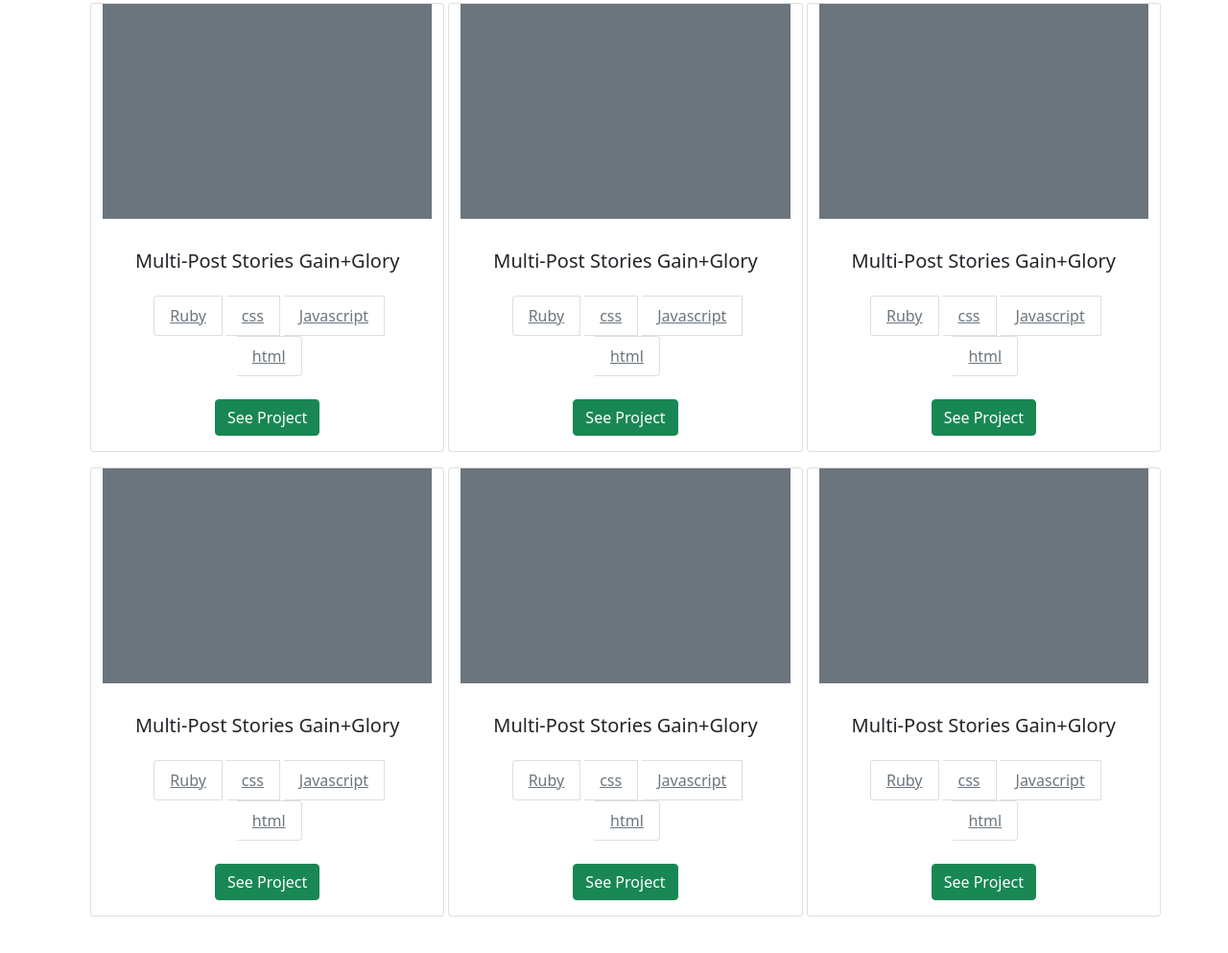
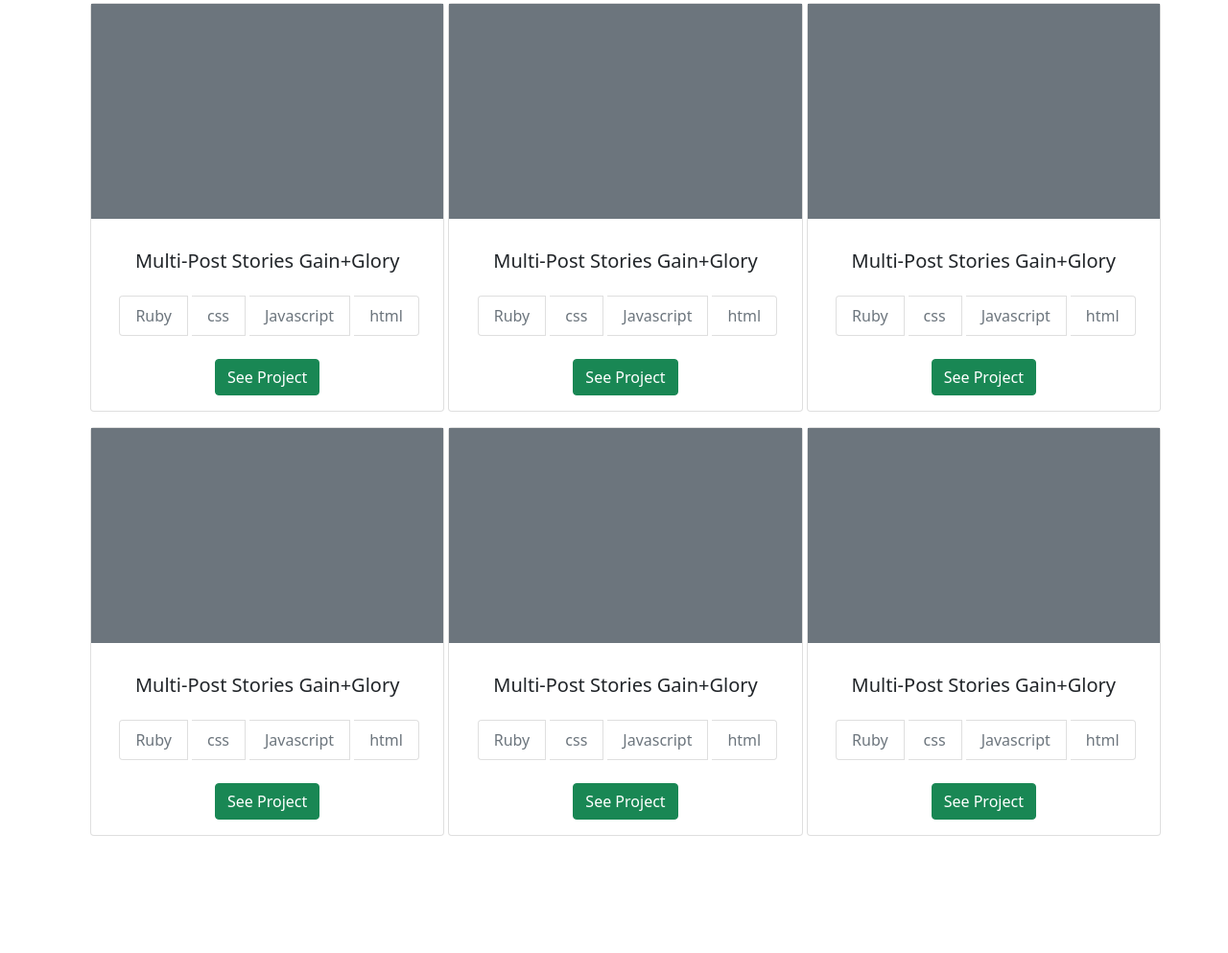
Before and after one commit to Fayob/microverse-bootstrap-project, a plain HTML site: page index.html in a window 1280 px wide. Shown: the part 591-1584 px from the top of the page at 96% size. After the commit the page ends 1518 px from the top, so only its background shows below. Drawn offline with nearby package versions, Linux system fonts and the light colour scheme.

Commit message:
added Work section and changed Navbar

```diff
--- a/index.html
+++ b/index.html
@@ -17,17 +17,37 @@
     <title>Bootstrap Portfolio</title>
   </head>
   <body>
+    <main style="
+          background-image: url(./assets/Header-llustration-desktop@2x.png);
+          background-position: center;
+          background-size: 100% 100%;
+        ">
     <!-- navbar -->
-    <nav id="navbar-example2" class="navbar navbar-light bg-light px-3">
+    <nav class="navbar navbar-expand-sm navbar-light">
+  <div class="container-fluid">
+    <a class="navbar-brand" href="#">Welcome</a>
+    <button class="navbar-toggler" type="button" data-bs-toggle="collapse" data-bs-target="#navbarNavAltMarkup" aria-controls="navbarNavAltMarkup" aria-expanded="false" aria-label="Toggle navigation">
+      <span class="navbar-toggler-icon"></span>
+    </button>
+    <div class="collapse navbar-collapse" id="navbarNavAltMarkup">
+      <div class="navbar-nav">
+        <a class="nav-link active" aria-current="page" href="#portfolio">Portfolio</a>
+        <a class="nav-link" href="#about_me">About</a>
+        <a class="nav-link" href="#contact_me">Contact</a>
+      </div>
+    </div>
+  </div>
+</nav>
+    <!-- <nav id="navbar-example2" class="navbar navbar-light bg-light px-3">
       <a class="navbar-brand" href="#">Welcome</a>
       <ul class="nav nav-pills">
         <li class="nav-item">
-          <a class="nav-link text-muted" href="#intro">Intro</a>
+          <a class="nav-link text-muted" href="#portfolio">Portfolio</a>
         </li>
         <li class="nav-item">
           <a class="nav-link text-muted" href="#works">Recent works</a>
         </li>
-        <li class="nav-item dropdown">
+        <li class="nav-item dropdown bg-light">
           <a
             class="nav-link dropdown-toggle text-muted"
             data-bs-toggle="dropdown"
@@ -43,7 +63,7 @@
           </ul>
         </li>
       </ul>
-    </nav>
+    </nav> -->
     <div
       data-bs-spy="scroll"
       data-bs-target="#navbar-example2"
@@ -51,14 +71,10 @@
       class="scrollspy-example"
       tabindex="0"
     >
-      <main
-        id="intro"
-        class="container text-center my-4 ms-auto"
-        style="
-          background-image: url(./assets/Header-llustration-desktop@2x.png);
-          background-position: center;
-          background-size: 100% 100%;
-        "
+      <!-- Introduction section -->
+      <section
+        id="portfolio"
+        class="container text-center my-4 mx-auto"
       >
         <h1 class="h1 text-muted fw-bold mt-3">Hey there. I'm Favour</h1>
         <br />
@@ -91,12 +107,43 @@
             alt="down-arrow"
           />
         </div>
+      </section>
       </main>
+
+      <!-- Recent works section -->
       <section id="works" class="container text-center my-5">
         <h1 class="mb-5">My Recent Works</h1>
 
         <div class="row ms-2 justify-content-center">
-          <div class="col card ms-1 my-2">
+          <div class="col card px-0 ms-1 my-2">
+            <div
+              class="bg-secondary container-fluid"
+              style="height: 14rem"
+            ></div>
+            <div class="card-body">
+              <h5 class="card-title mt-3">Multi-Post Stories Gain+Glory</h5>
+
+              <ul
+                class="list-group my-4 list-group-horizontal mb-2 d-flex justify-content-center align-items-center flex-wrap"
+                style="width: auto"
+              >
+                <li class="list-group-item ms-1">
+                  <a class="text-muted text-decoration-none" href="#">Ruby </a>
+                </li>
+                <li class="list-group-item ms-1">
+                  <a class="text-muted text-decoration-none" href="#">css</a>
+                </li>
+                <li class="list-group-item ms-1">
+                  <a class="text-muted text-decoration-none" href="#">Javascript</a>
+                </li>
+                <li class="list-group-item ms-1">
+                  <a class="text-muted text-decoration-none" href="#">html</a>
+                </li>
+              </ul>
+              <a href="#" class="btn btn-success mt-3">See Project</a>
+            </div>
+          </div>
+          <div class="col card px-0 ms-1 my-2">
             <div class="bg-secondary" style="height: 14rem"></div>
             <div class="card-body">
               <h5 class="card-title mt-3">Multi-Post Stories Gain+Glory</h5>
@@ -106,22 +153,22 @@
                 style="width: auto"
               >
                 <li class="list-group-item ms-1">
-                  <a class="text-muted" href="#">Ruby </a>
+                  <a class="text-muted text-decoration-none" href="#">Ruby </a>
                 </li>
                 <li class="list-group-item ms-1">
-                  <a class="text-muted" href="#">css</a>
+                  <a class="text-muted text-decoration-none" href="#">css</a>
                 </li>
                 <li class="list-group-item ms-1">
-                  <a class="text-muted" href="#">Javascript</a>
+                  <a class="text-muted text-decoration-none" href="#">Javascript</a>
                 </li>
                 <li class="list-group-item ms-1">
-                  <a class="text-muted" href="#">html</a>
+                  <a class="text-muted text-decoration-none" href="#">html</a>
                 </li>
               </ul>
               <a href="#" class="btn btn-success mt-3">See Project</a>
             </div>
           </div>
-          <div class="col card ms-1 my-2">
+          <div class="col card px-0 ms-1 my-2">
             <div class="bg-secondary" style="height: 14rem"></div>
             <div class="card-body">
               <h5 class="card-title mt-3">Multi-Post Stories Gain+Glory</h5>
@@ -131,41 +178,16 @@
                 style="width: auto"
               >
                 <li class="list-group-item ms-1">
-                  <a class="text-muted" href="#">Ruby </a>
+                  <a class="text-muted text-decoration-none" href="#">Ruby </a>
                 </li>
                 <li class="list-group-item ms-1">
-                  <a class="text-muted" href="#">css</a>
+                  <a class="text-muted text-decoration-none" href="#">css</a>
                 </li>
                 <li class="list-group-item ms-1">
-                  <a class="text-muted" href="#">Javascript</a>
+                  <a class="text-muted text-decoration-none" href="#">Javascript</a>
                 </li>
                 <li class="list-group-item ms-1">
-                  <a class="text-muted" href="#">html</a>
-                </li>
-              </ul>
-              <a href="#" class="btn btn-success mt-3">See Project</a>
-            </div>
-          </div>
-          <div class="col card ms-1 my-2">
-            <div class="bg-secondary" style="height: 14rem; width: 100%"></div>
-            <div class="card-body">
-              <h5 class="card-title mt-3">Multi-Post Stories Gain+Glory</h5>
-
-              <ul
-                class="list-group my-4 list-group-horizontal mb-2 d-flex justify-content-center align-items-center flex-wrap"
-                style="width: auto"
-              >
-                <li class="list-group-item ms-1">
-                  <a class="text-muted" href="#">Ruby </a>
-                </li>
-                <li class="list-group-item ms-1">
-                  <a class="text-muted" href="#">css</a>
-                </li>
-                <li class="list-group-item ms-1">
-                  <a class="text-muted" href="#">Javascript</a>
-                </li>
-                <li class="list-group-item ms-1">
-                  <a class="text-muted" href="#">html</a>
+                  <a class="text-muted text-decoration-none" href="#">html</a>
                 </li>
               </ul>
               <a href="#" class="btn btn-success mt-3">See Project</a>
@@ -173,7 +195,7 @@
           </div>
         </div>
         <div class="row ms-2 justify-content-center">
-          <div class="col card ms-1 my-2">
+          <div class="col card px-0 ms-1 my-2">
             <div class="bg-secondary" style="height: 14rem"></div>
             <div class="card-body">
               <h5 class="card-title mt-3">Multi-Post Stories Gain+Glory</h5>
@@ -183,22 +205,22 @@
                 style="width: auto"
               >
                 <li class="list-group-item ms-1">
-                  <a class="text-muted" href="#">Ruby </a>
+                  <a class="text-muted text-decoration-none" href="#">Ruby </a>
                 </li>
                 <li class="list-group-item ms-1">
-                  <a class="text-muted" href="#">css</a>
+                  <a class="text-muted text-decoration-none" href="#">css</a>
                 </li>
                 <li class="list-group-item ms-1">
-                  <a class="text-muted" href="#">Javascript</a>
+                  <a class="text-muted text-decoration-none" href="#">Javascript</a>
                 </li>
                 <li class="list-group-item ms-1">
-                  <a class="text-muted" href="#">html</a>
+                  <a class="text-muted text-decoration-none" href="#">html</a>
                 </li>
               </ul>
               <a href="#" class="btn btn-success mt-3">See Project</a>
             </div>
           </div>
-          <div class="col card ms-1 my-2">
+          <div class="col card px-0 ms-1 my-2">
             <div class="bg-secondary" style="height: 14rem"></div>
             <div class="card-body">
               <h5 class="card-title mt-3">Multi-Post Stories Gain+Glory</h5>
@@ -208,22 +230,22 @@
                 style="width: auto"
               >
                 <li class="list-group-item ms-1">
-                  <a class="text-muted" href="#">Ruby </a>
+                  <a class="text-muted text-decoration-none" href="#">Ruby </a>
                 </li>
                 <li class="list-group-item ms-1">
-                  <a class="text-muted" href="#">css</a>
+                  <a class="text-muted text-decoration-none" href="#">css</a>
                 </li>
                 <li class="list-group-item ms-1">
-                  <a class="text-muted" href="#">Javascript</a>
+                  <a class="text-muted text-decoration-none" href="#">Javascript</a>
                 </li>
                 <li class="list-group-item ms-1">
-                  <a class="text-muted" href="#">html</a>
+                  <a class="text-muted text-decoration-none" href="#">html</a>
                 </li>
               </ul>
               <a href="#" class="btn btn-success mt-3">See Project</a>
             </div>
           </div>
-          <div class="col card ms-1 my-2">
+          <div class="col card px-0 ms-1 my-2">
             <div class="bg-secondary" style="height: 14rem"></div>
             <div class="card-body">
               <h5 class="card-title mt-3">Multi-Post Stories Gain+Glory</h5>
@@ -233,16 +255,16 @@
                 style="width: auto"
               >
                 <li class="list-group-item ms-1">
-                  <a class="text-muted" href="#">Ruby </a>
+                  <a class="text-muted text-decoration-none" href="#">Ruby </a>
                 </li>
                 <li class="list-group-item ms-1">
-                  <a class="text-muted" href="#">css</a>
+                  <a class="text-muted text-decoration-none" href="#">css</a>
                 </li>
                 <li class="list-group-item ms-1">
-                  <a class="text-muted" href="#">Javascript</a>
+                  <a class="text-muted text-decoration-none" href="#">Javascript</a>
                 </li>
                 <li class="list-group-item ms-1">
-                  <a class="text-muted" href="#">html</a>
+                  <a class="text-muted text-decoration-none" href="#">html</a>
                 </li>
               </ul>
               <a href="#" class="btn btn-success mt-3">See Project</a>
@@ -250,7 +272,7 @@
           </div>
         </div>
       </section>
-    </div>
+      </div>
 
     <script
       src="https://cdn.jsdelivr.net/npm/bootstrap@5.0.2/dist/js/bootstrap.bundle.min.js"
```
